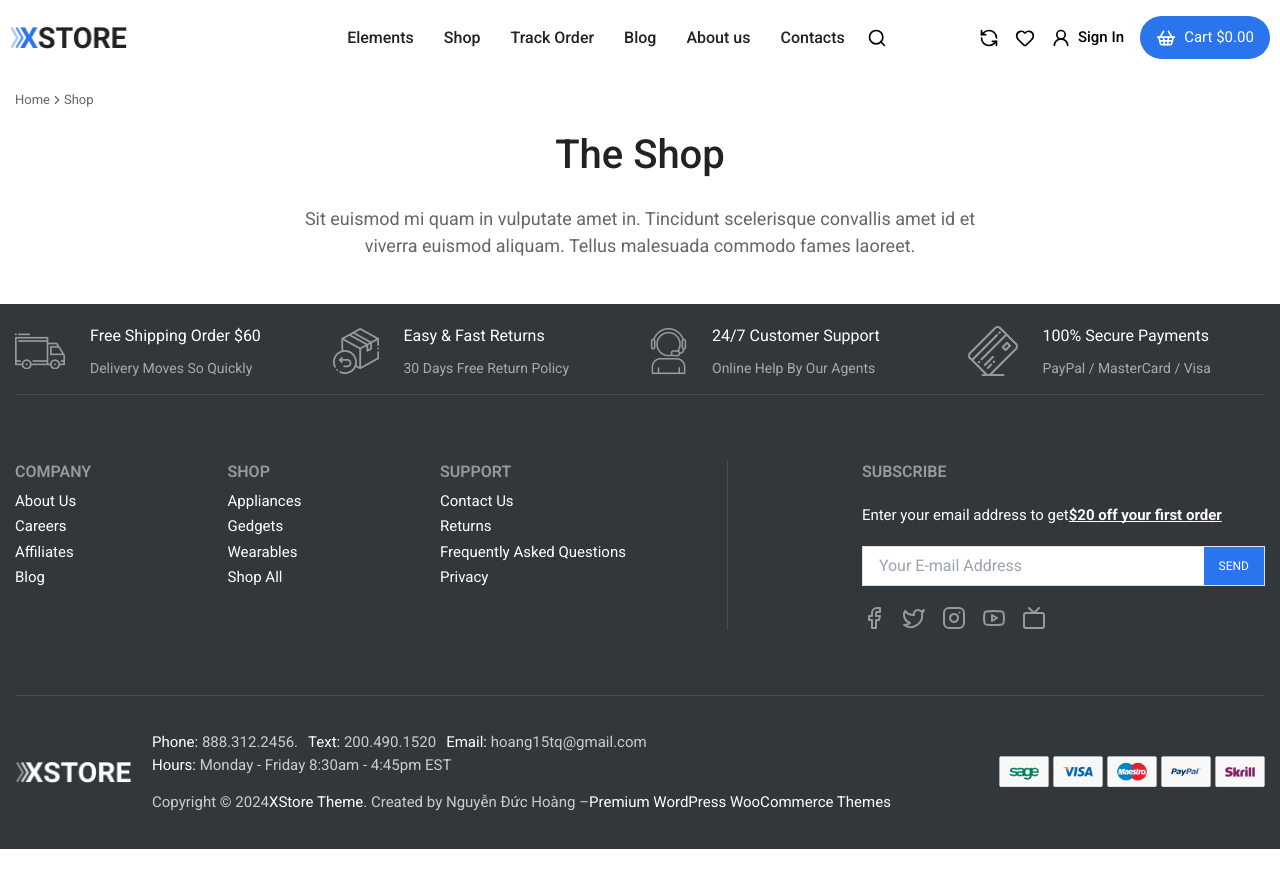
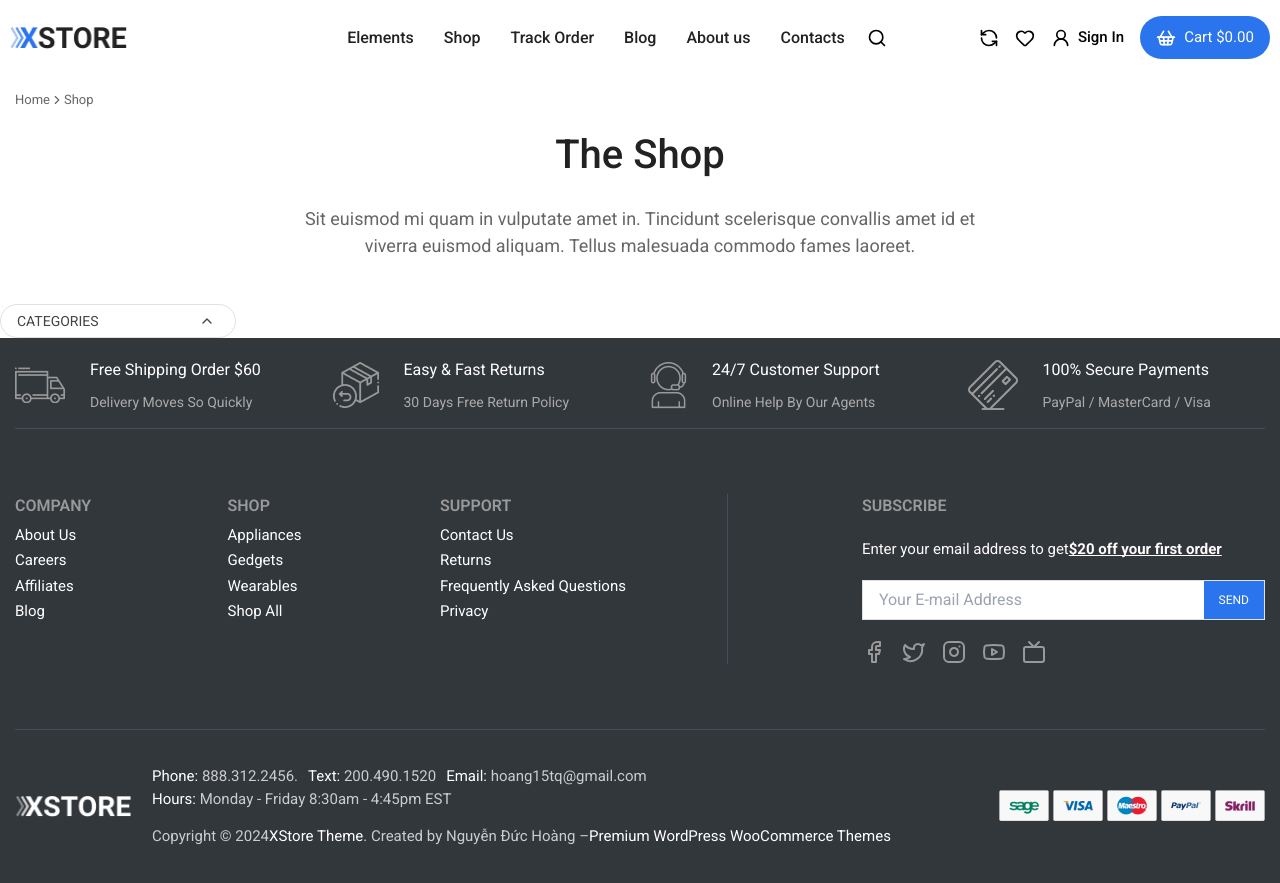
Before and after one commit to vithocbai/ecommerce-app, a React (Vite) app: page /shop in a window 1280 px wide. Before the commit the page ends 849 px from the top, so only its background shows below. Built offline with nearby package versions, Linux system fonts and the light colour scheme.

Commit message:
Code Catrgories của  FilterBar

```diff
--- /dev/null
+++ b/src/components/FilterBar/FilterBar.tsx
@@ -0,0 +1,115 @@
+import { ChevronDown, ChevronUp, X } from "lucide-react";
+import { useState } from "react";
+
+interface FilterOption {
+    value: string;
+    label: string;
+}
+
+interface FilterBarProps {
+    onFilterChange?: (filters: FilterState) => void;
+    minPrice: number;
+    maxPrice: number;
+}
+
+interface FilterState {
+    category: string;
+    priceRange: [number, number];
+    color: string;
+    rating: number;
+}
+
+export const FilterBar = () => {
+    const [filters, setFilters] = useState({
+        category: "",
+        priceRange: [149, 1299],
+        color: "",
+        rating: 0,
+    });
+
+    const [openDropdown, setOpenDropdown] = useState<string | null>(null);
+
+    const categories: FilterOption[] = [
+        { value: "computer-pc", label: "Computer & PC" },
+        { value: "smart-gadgets", label: "Smart Gadgets" },
+        { value: "tv-monitors", label: "TV-Monitors" },
+        { value: "wearable-items", label: "Wearable Items" },
+    ];
+
+    const colors: FilterOption[] = [
+        { value: "black", label: "black" },
+        { value: "blue", label: "blue" },
+        { value: "red", label: "red" },
+    ];
+
+    const toggleDropdown = (dropdown: string) => {
+        setOpenDropdown(openDropdown == dropdown ? null : dropdown);
+    };
+
+    const handleCategoryChange = (category: string) => {
+        const newFilter = { ...filters, category };
+        setFilters(newFilter);
+        setOpenDropdown(null);
+    };
+
+    const clearCategory = () => {
+        setFilters({ ...filters, category: "" });
+    };
+
+    return (
+        <section>
+            <div>
+                <div className="grid grid-cols-5 gap-[25px]">
+                    {/* Categories Dropdown */}
+                    <div className="relative cursor-pointer">
+                        <button
+                            onClick={() => toggleDropdown("categories")}
+                            className="flex items-center w-full gap-2 border-[1px] border-[#e1e1e1] rounded-full pl-4 pr-5 py-[6px] text-[#444]"
+                        >
+                            <div className="flex items-center gap-2 text-sm uppercase mr-auto min-w-[25%]">
+                                <span
+                                    className={`${filters.category} ? 'max-w-[100px] truncate overflow-hidden': 'max-w-full'`}
+                                >
+                                    CATEGORIES
+                                </span>
+                                {filters.category.length > 0 && (
+                                    <div
+                                        onClick={() => clearCategory()}
+                                        className="group flex items-center gap-[2px] whitespace-nowrap text-[#555] rounded-sm text-[12px] bg-[#ddd] py-[5px] px-[7px]"
+                                    >
+                                        <span className="hidden group-hover:block">
+                                            <X size={12} />
+                                        </span>
+                                        {filters.category}
+                                    </div>
+                                )}
+                            </div>
+                            <div>
+                                {openDropdown ? (
+                                    <ChevronDown className="" size={16} />
+                                ) : (
+                                    <ChevronUp className="" size={16} />
+                                )}
+                            </div>
+                        </button>
+                        {openDropdown === "categories" && (
+                            <div className="absolute top-[100%] left-0 right-0 bg-white  border-[1px] border-[#e1e1e1] py-5 mt-[3px] mb-[10px]">
+                                {categories.map((category) => (
+                                    <span
+                                        key={category.value}
+                                        onClick={() => handleCategoryChange(category.value)}
+                                        className={`block text-[18px] text-[#444] py-[5px] px-[20px] hover:bg-[#f1f1f1] transform duration-300 ease-linear ${
+                                            filters.category === category.value ? "bg-[#f1f1f1]" : "bg-white"
+                                        }`}
+                                    >
+                                        {category.label}
+                                    </span>
+                                ))}
+                            </div>
+                        )}
+                    </div>
+                </div>
+            </div>
+        </section>
+    );
+};
--- a/src/pages/Shop.tsx
+++ b/src/pages/Shop.tsx
@@ -2,6 +2,8 @@ import { ChevronRight } from "lucide-react";
 import Header from "../components/Header/Header";
 import { Footer } from "../components/Footer/Footer";
 import { Link, useLocation } from "react-router-dom";
+import { FilterBar } from "../components/FilterBar/FilterBar";
+
 
 function Shop() {
     const location = useLocation();
@@ -47,6 +49,7 @@ function Shop() {
                 </p>
             </div>
 
+            <FilterBar />
             {/* Footer */}
             <Footer />
         </section>
```
